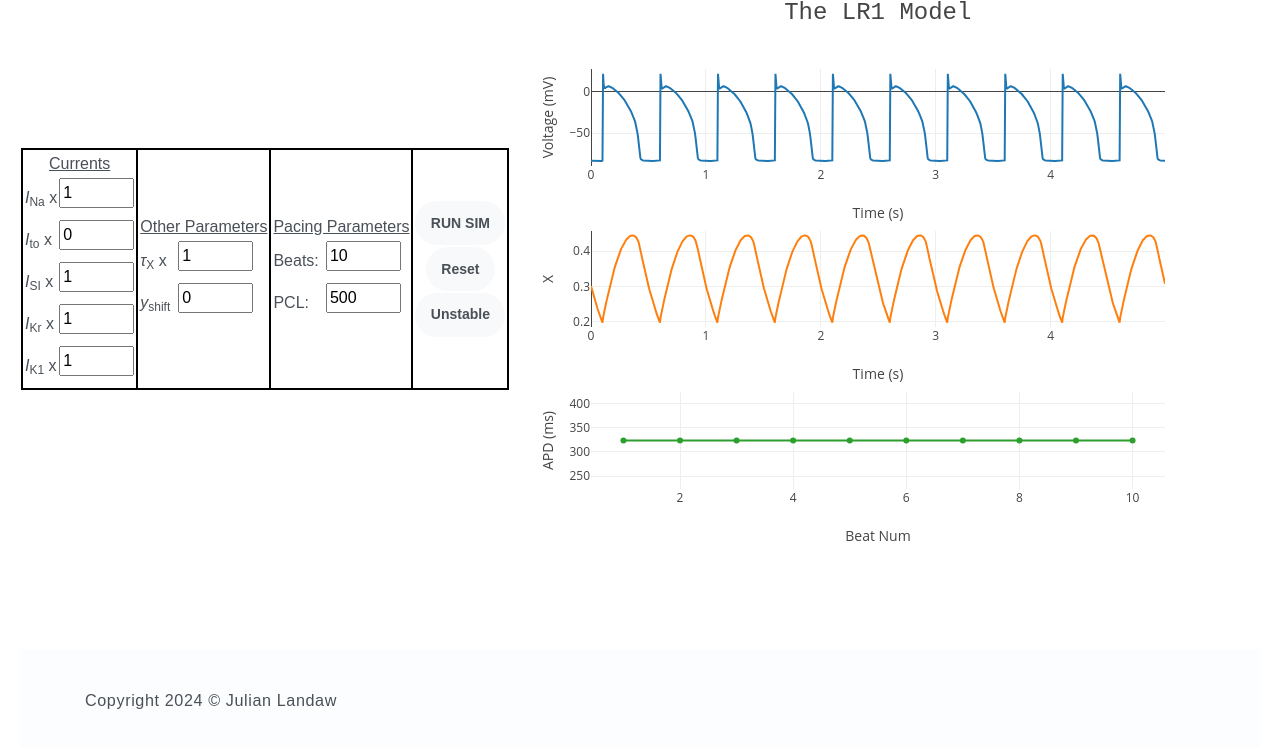
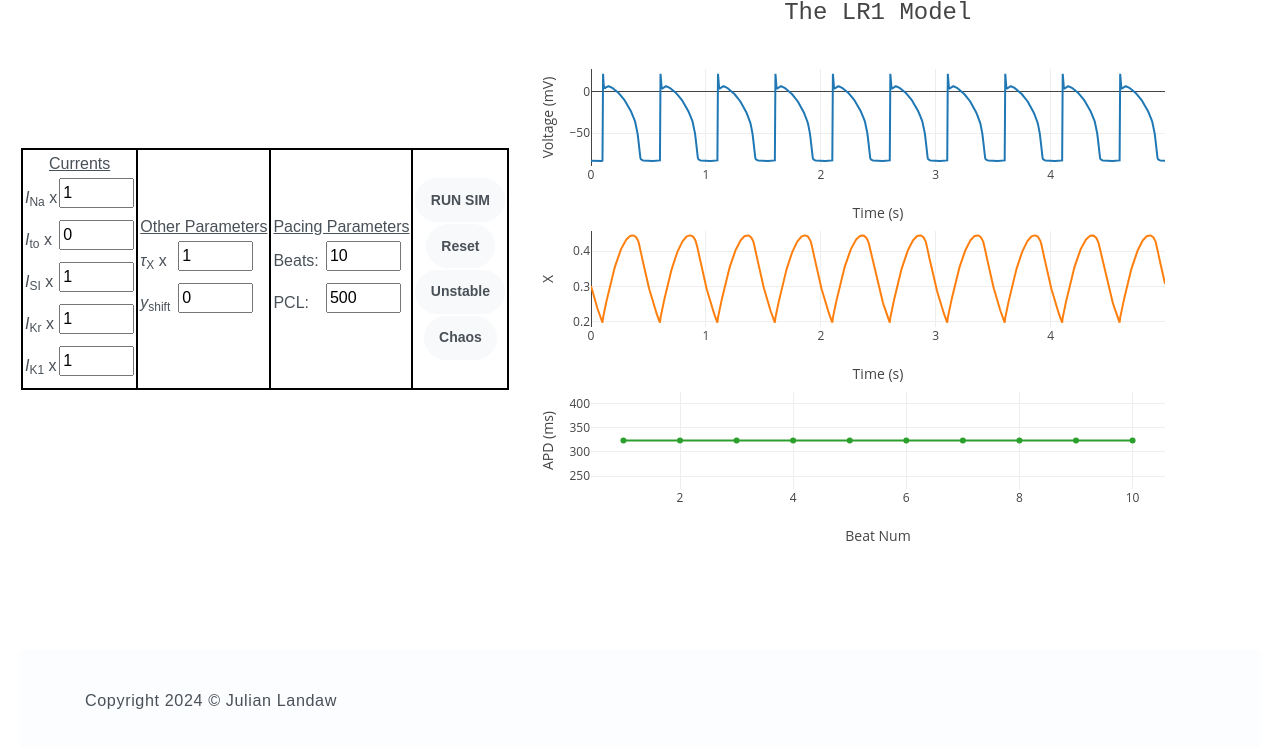
Before and after one commit to julianlandaw/LR1CellIto, a plain HTML site: page docs/index.html in a window 1280 px wide. Shown: the part 185-932 px from the top of the page. Drawn offline with nearby package versions, Linux system fonts and the light colour scheme.

Commit message:
Update 4/16/2024

```diff
--- a/docs/assets/js/pacecell.js
+++ b/docs/assets/js/pacecell.js
@@ -193,6 +193,18 @@ function unstable() {
     yshiftnum.value = 8.0;
 }
 
+function chaos() {
+    inafacnum.value = 0.3;
+    itofacnum.value = 1.05;
+    icalfacnum.value = 1.15;
+    ikfacnum.value = 1.0;
+    ikifacnum.value = 2.2;
+    tauXfacnum.value = 5;
+    yshiftnum.value = 8.0;
+    beatsnum.value = 20;
+    pclnum.value = 657;
+}
+
 /*
 inafacnum.addEventListener("change", function() {
     pacecell();
--- a/docs/index.html
+++ b/docs/index.html
@@ -157,6 +157,9 @@
                             <tr>
                                 <td align="center"><a class="btn btn-light rounded" onclick="unstable()">Unstable</a></td>
                             </tr>
+                            <tr>
+                                <td align="center"><a class="btn btn-light rounded" onclick="chaos()">Chaos</a></td>
+                            </tr>
                         </table>
                     </td>
                 </table>
```
